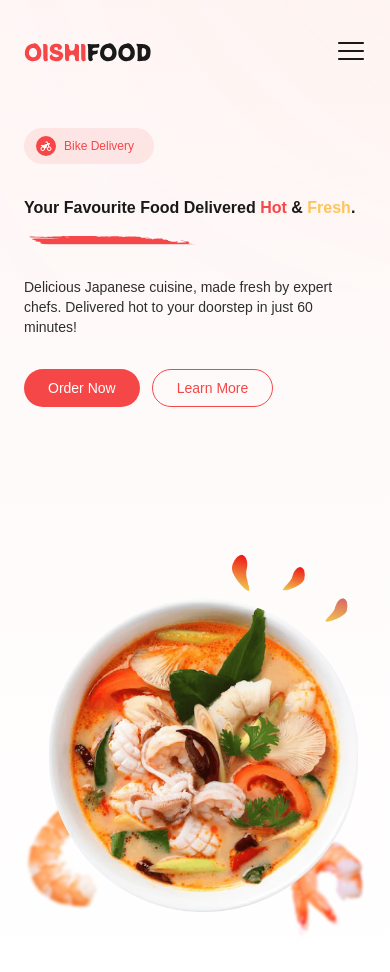
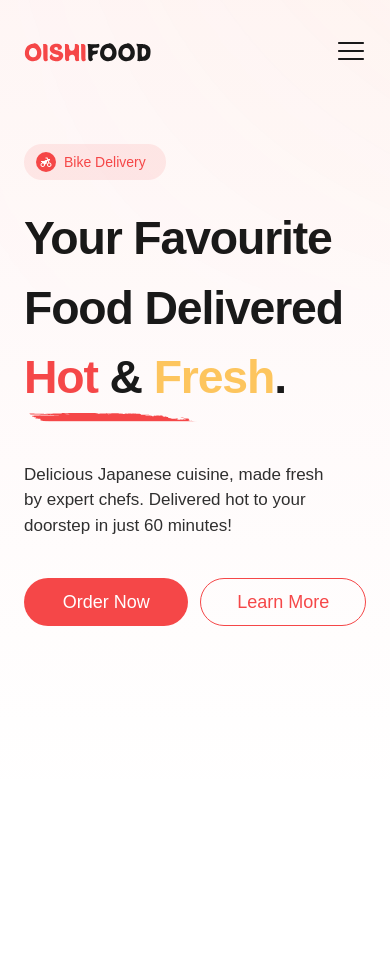
Before and after one commit to devJennyy/oishi-food, a React (Vite) app: page /hero in a window 390 px wide. Shown: the top 972 px of the page. After the commit the page ends 844 px from the top, so only its background shows below. Built offline with nearby package versions, Linux system fonts and the light colour scheme; a web font is replaced by a local one.

Commit message:
Implement fully responsive Hero section for all screen sizes.

```diff
--- a/src/components/Hero.tsx
+++ b/src/components/Hero.tsx
@@ -5,46 +5,49 @@ const Hero = () => {
     <div
       id="hero"
       className="flex md:flex-row flex-col justify-between pb-10 max-w-[1440px] w-full mx-auto 2xl:px-[75px] xl:px-7 px-6 relative overflow-x-hidden overflow-y-scroll no-scrollbar"
-      // overflow-y-scroll enables vertical scrolling without showing scrollbar
     >
       <div className="absolute top-[-70rem] right-[-70rem] ">
         <img src="/images/ellipse.svg" className="w-full bg-cover" />
       </div>
 
-      <div className="flex flex-col text-left gap-4 lg:pt-[250px] pt-32">
-        <div className="flex justify-center items-center gap-2 py-2 px-3 bg-secondary/10 w-fit rounded-full lg:mb-3">
+      <div className="flex flex-col text-left gap-4 xl:pt-[250px] lg:pt-48 md:pt-32 sm:pt-48 pt-36">
+        <div className="flex justify-center items-center gap-2 py-2 px-3 bg-secondary/10 w-fit rounded-full lg:mb-3 sm:mb-0 mb-2">
           <div className="bg-secondary rounded-full p-1">
             <RiMotorbikeFill className="text-white lg:text-sm text-[12px]" />
           </div>
-          <p className="text-secondary dark:text-white lg:text-sm text-[12px] pr-2">
+          <p className="text-secondary dark:text-white lg:text-sm text-sm pr-2">
             Bike Delivery
           </p>
         </div>
         <div className="max-w-[36rem] w-full">
-          <p className="font-black xl:text-[3.7rem] lg:text-[3.3rem] md:text-[2.4rem] lg:leading-[4.7rem] leading-[3.5rem]">
+          <p className="font-black xl:text-[3.7rem] lg:text-[3.3rem] md:text-[2.4rem] tracking-tight sm:tracking-normal sm:text-[3.5rem] text-[2.9rem] lg:leading-[4.7rem] md:leading-[3.5rem] sm:leading-[4.5rem]">
             Your Favourite Food Delivered{" "}
             <span className="text-secondary">Hot</span> &{" "}
             <span className="text-tertiary">Fresh</span>.
           </p>
-          <img src="/favicons/underline-icon.svg" />
+          <img
+            src="/favicons/underline-icon.svg"
+            className="xl:max-w-[13rem] lg:max-w-[12rem] md:max-w-[8.5rem] sm:max-w-[13rem] w-full max-w-[13rem]"
+          />
         </div>
-        <div className="lg:max-w-[28rem] 2xl:max-w-[32rem] w-full lg:mt-7 mt-4">
-          <p className="xl:text-xl lg:text-[16px] text-sm opacity-90">
-            Delicious Japanese cuisine, made fresh by expert chefs. Delivered hot to your doorstep in just 60 minutes!
+        <div className="lg:max-w-[28rem] 2xl:max-w-[32rem] md:max-w-[18rem] sm:max-w-[30rem] w-full lg:mt-7 sm:mt-4 mt-6 sm:pr-0 pr-6">
+          <p className="xl:text-xl lg:text-lg md:text-sm sm:text-lg text-[17px] opacity-90">
+            Delicious Japanese cuisine, made fresh by expert chefs. Delivered
+            hot to your doorstep in just 60 minutes!
           </p>
         </div>
-        <div className="flex lg:gap-5 gap-3 xl:text-lg lg:text-[16px] text-sm lg:mt-7 mt-4">
-          <button className="lg:py-3 py-2 px-6 lg:px-8 rounded-full bg-secondary text-white">
+        <div className="flex lg:gap-4 gap-3 xl:text-lg lg:text-lg md:text-sm text-lg lg:mt-7 sm:mt-4 mt-6">
+          <button className="w-full h-12 lg:max-w-[10.5rem] lg:h-[3.2rem] sm:max-w-[9.5rem] sm:h-[3rem] md:max-w-[7rem] md:h-[2.5rem] rounded-full bg-secondary text-white">
             <p>Order Now</p>
           </button>
-          <button className="lg:py-3 py-2 px-6 lg:px-8 rounded-full border border-secondary dark:border-white text-secondary dark:text-white">
+          <button className="w-full h-12 lg:max-w-[10.5rem] lg:h-[3.2rem] sm:max-w-[9.5rem] sm:h-[3rem] md:max-w-[7rem] md:h-[2.5rem] rounded-full border border-secondary dark:border-white text-secondary dark:text-white">
             <p>Learn More</p>
           </button>
         </div>
       </div>
 
-      <div className="relative lg:pt-44 pt-36">
-        <div className="w-full max-w-full xl:pr-10 xl:pt-0 lg:pt-4">
+      <div className="relative xl:pt-44 lg:pt-[190px] pt-36">
+        <div className="w-full max-w-full xl:pr-10 xl:pt-0 lg:pt-4 md:flex hidden">
           <img
             src="/images/sample.png"
             className="w-full h-full relative z-20"
--- a/src/index.css
+++ b/src/index.css
@@ -43,10 +43,10 @@ body {
 }
 
 .no-scrollbar {
-  scrollbar-width: none; /* For Firefox */
-  -ms-overflow-style: none; /* For Internet Explorer and Edge */
+  scrollbar-width: none;
+  -ms-overflow-style: none;
 }
 
 .no-scrollbar::-webkit-scrollbar {
-  display: none; /* For Chrome, Safari, and Opera */
+  display: none;
 }
```
Also changed, not shown: public/images/sample-2.svg (deleted).
